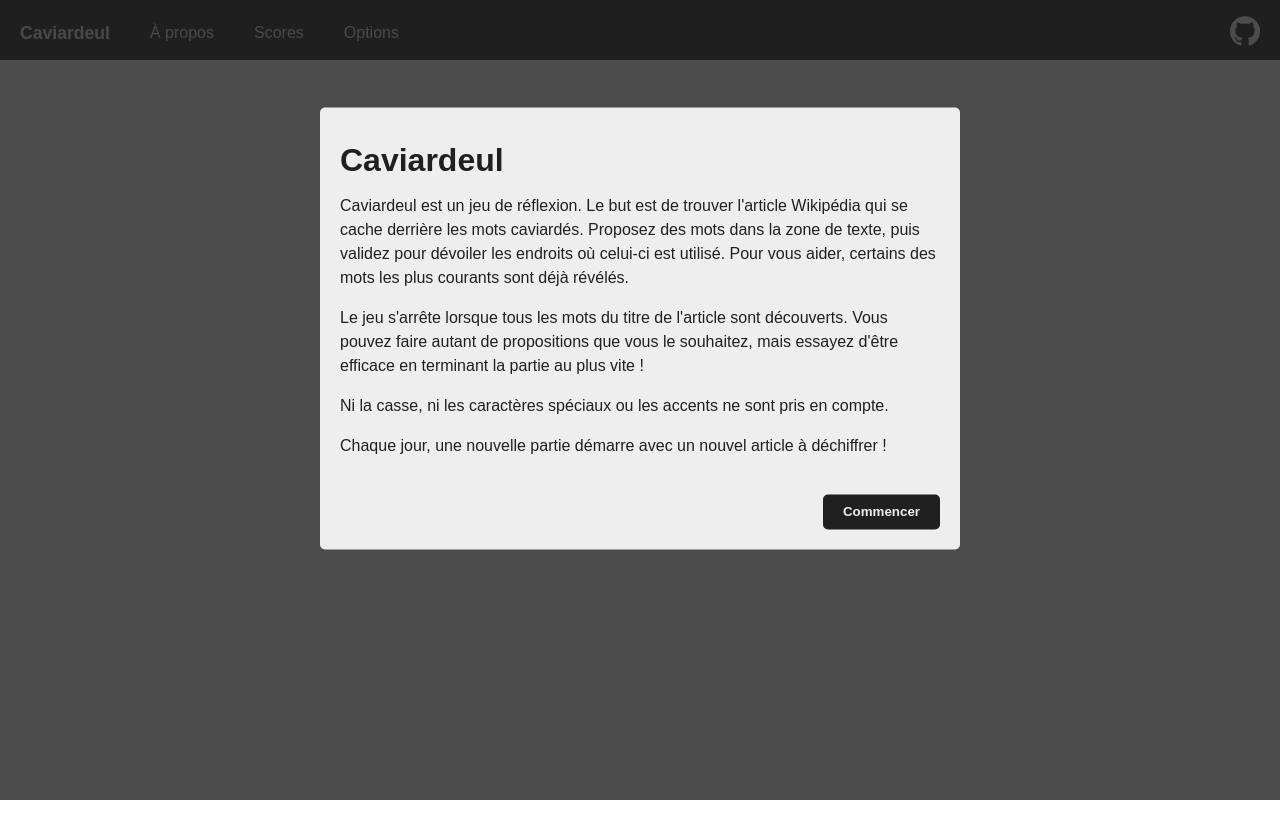
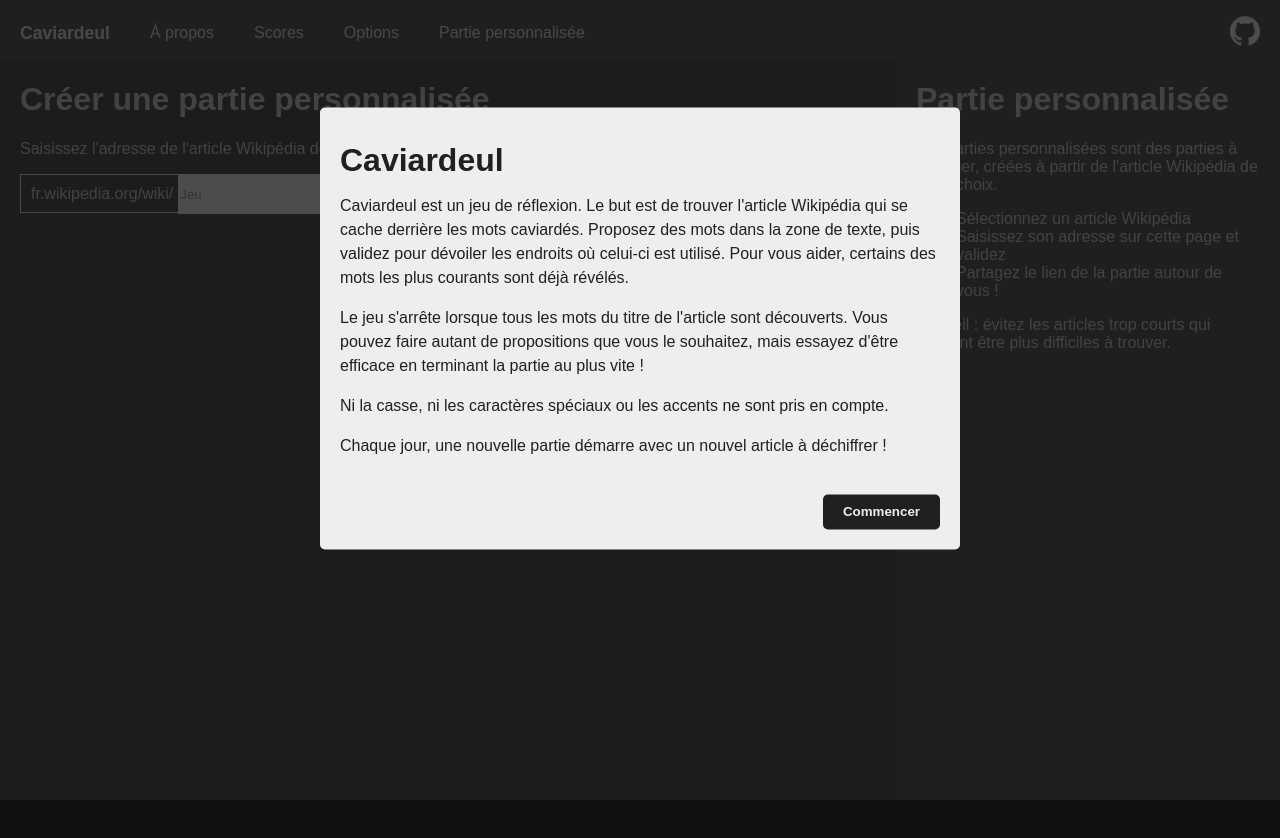
Before and after one commit to julienc91/caviardeul, a Next.js app: page /custom/nouveau in a window 1280 px wide. Before the commit this address had no page. Shown: the top 838 px of the page. After the commit the page ends 800 px from the top, so only its background shows below. Built offline with nearby package versions, Linux system fonts and the light colour scheme.

Commit message:
feat: new page to create custom games

```diff
--- a/components/navbar.tsx
+++ b/components/navbar.tsx
@@ -1,6 +1,7 @@
 import React, { useCallback, useState } from "react";
 import Image from "next/image";
 import ExternalLink from "./externalLink";
+import Link from "next/link";
 
 const Navbar: React.FC<{
   onShowInfoModal: () => void;
@@ -23,7 +24,9 @@ const Navbar: React.FC<{
         <span className="line" />
         <span className="line" />
       </button>
-      <h1>Caviardeul</h1>
+      <h1>
+        <Link href="/">Caviardeul</Link>
+      </h1>
 
       <div className={"nav-links" + (active ? " active" : "")}>
         <div className="nav-link-background" onClick={handleClick} />
@@ -36,6 +39,9 @@ const Navbar: React.FC<{
           </li>
           <li className="left" onClick={onShowSettingsModal}>
             Options
+          </li>
+          <li className="left">
+            <Link href="/custom/nouveau">Partie personnalisée</Link>
           </li>
           <li className="divider" />
           <li>
--- a/hooks/article.ts
+++ b/hooks/article.ts
@@ -1,5 +1,5 @@
-import { useQuery } from "react-query";
-import { Article } from "../types";
+import { useMutation, useQuery } from "react-query";
+import { Article, CustomGameCreation } from "../types";
 import { decode } from "../utils/encryption";
 
 export const useArticle = () => {
@@ -23,3 +23,23 @@ export const useArticle = () => {
     }
   );
 };
+
+export const useCreateCustomGame = () => {
+  return useMutation((pageName: string) => {
+    return fetch("/api/custom", {
+      method: "POST",
+      headers: {
+        "Content-Type": "application/json",
+      },
+      body: JSON.stringify({ pageName }),
+    })
+      .then((res) => res.json())
+      .then((res) => {
+        if (res.error) {
+          throw res;
+        }
+        const { title, pageId } = res;
+        return { title, pageId };
+      });
+  });
+};
--- a/pages/api/article.ts
+++ b/pages/api/article.ts
@@ -1,5 +1,5 @@
 import type { NextApiRequest, NextApiResponse } from "next";
-import { Article } from "../../types";
+import { Article, Error } from "../../types";
 import { encode } from "../../utils/encryption";
 import {
   getArticle,
@@ -7,10 +7,26 @@ import {
   getNextArticleCountdown,
 } from "../../utils/article";
 
-const handler = async (req: NextApiRequest, res: NextApiResponse<Article>) => {
+const handler = async (
+  req: NextApiRequest,
+  res: NextApiResponse<Article | Error>
+) => {
+  const { method } = req;
+  if (method !== "GET") {
+    res.setHeader("Allow", ["GET"]);
+    res.status(405).json({ error: `Method ${method} Not Allowed` });
+    return;
+  }
+
   const [pageName, puzzleId] = getCurrentArticlePageId();
   const nextArticleCountdown = getNextArticleCountdown();
-  const { article, title } = await getArticle(puzzleId, pageName);
+  const result = await getArticle(pageName);
+  if (result === null) {
+    res.status(503).json({ error: "Article not found" });
+    return;
+  }
+
+  const { article, title } = result;
   const key = Math.random().toString();
 
   res.status(200);
--- /dev/null
+++ b/pages/custom/nouveau.tsx
@@ -0,0 +1,164 @@
+import React, { FormEvent, useCallback, useState } from "react";
+import { useCreateCustomGame } from "../../hooks/article";
+import { CustomGameCreation } from "../../types";
+import Loader from "../../components/loader";
+import { BASE_URL } from "../../utils/config";
+import { copyToClipboard } from "../../utils/clipboard";
+
+const NewCustomGame: React.FC = () => {
+  const [pageName, setPageName] = useState("");
+  const [gameId, setGameId] = useState<string | null>(null);
+  const [title, setTitle] = useState("");
+  const mutation = useCreateCustomGame();
+
+  const handleChange = useCallback(
+    (event: React.ChangeEvent<HTMLInputElement>) => {
+      const newValue = event.target.value;
+      setPageName(newValue);
+    },
+    []
+  );
+
+  const handleCopyToClipboard = useCallback(async (content: string) => {
+    await copyToClipboard(content);
+  }, []);
+
+  const handlePaste = useCallback(
+    (event: React.ClipboardEvent<HTMLInputElement>) => {
+      let newValue = event.clipboardData.getData("text");
+      if (newValue) {
+        newValue = newValue.split("/").pop() || "";
+        newValue = newValue.split(/[#?]/).shift() || "";
+        newValue = decodeURI(newValue);
+      }
+      setPageName(newValue);
+      event.preventDefault();
+    },
+    []
+  );
+
+  const handleSubmissionCreated = useCallback(
+    async ({ pageId, title }: CustomGameCreation) => {
+      setGameId(pageId);
+      setTitle(title);
+      await handleCopyToClipboard(BASE_URL + "/" + pageId);
+    },
+    [handleCopyToClipboard]
+  );
+
+  const handleSubmit = useCallback(
+    (event: FormEvent) => {
+      event.preventDefault();
+      if (gameId) {
+        return;
+      }
+      mutation.mutate(pageName, {
+        onSuccess: handleSubmissionCreated,
+      });
+    },
+    [gameId, handleSubmissionCreated, mutation, pageName]
+  );
+
+  const handleReset = useCallback(() => {
+    setGameId(null);
+    setTitle("");
+    setPageName("");
+    mutation.reset();
+  }, [mutation]);
+
+  return (
+    <main id="new-custom-game">
+      <div className="left-container">
+        <h1>Créer une partie personnalisée</h1>
+
+        <form onSubmit={handleSubmit}>
+          <p>
+            Saisissez l&apos;adresse de l&apos;article Wikipédia de votre
+            choix&nbsp;:
+          </p>
+          <p>
+            <label className="url-input">
+              <span>fr.wikipedia.org/wiki/</span>
+              <input
+                type="text"
+                placeholder="Jeu"
+                readOnly={!!gameId}
+                value={pageName}
+                onChange={handleChange}
+                onPaste={handlePaste}
+                required
+              />
+            </label>
+            <input
+              type="submit"
+              disabled={!pageName.length || mutation.isLoading || !!gameId}
+              value="Créer"
+            />
+          </p>
+          {mutation.isLoading && <Loader />}
+          {mutation.isError && (
+            <p>
+              Impossibe de créer une partie personnalisée à partir de cet
+              article.
+            </p>
+          )}
+        </form>
+        {gameId && (
+          <>
+            <p>Voici le lien de votre partie personnalisée&nbsp;:</p>
+            <div className="url-copy">
+              <input
+                type="button"
+                value="Copier"
+                onClick={() => handleCopyToClipboard(BASE_URL + "/" + gameId)}
+              />
+              <input type="text" readOnly value={`${BASE_URL}/${gameId}`} />
+              <input
+                type="button"
+                value="Ouvrir"
+                onClick={() => {
+                  window?.open(`${BASE_URL}/${gameId}`, "_blank")?.focus();
+                }}
+              />
+            </div>
+            <p>Le titre à trouver est &laquo;&nbsp;{title}&nbsp;&raquo;.</p>
+            <div>
+              <input
+                type="button"
+                value="Créer une autre partie"
+                onClick={handleReset}
+              />
+            </div>
+          </>
+        )}
+      </div>
+      <div className="right-container">
+        <h1>Partie personnalisée</h1>
+
+        <p>
+          Les parties personnalisées sont des parties à partager, créées à
+          partir de l&apos;article Wikipédia de votre choix.
+        </p>
+
+        <ol>
+          <li>Sélectionnez un article Wikipédia</li>
+          <li>Saisissez son adresse sur cette page et validez</li>
+          <li>Partagez le lien de la partie autour de vous&nbsp;!</li>
+        </ol>
+
+        <p>
+          Conseil&nbsp;: évitez les articles trop courts qui peuvent être plus
+          difficiles à trouver.
+        </p>
+      </div>
+    </main>
+  );
+};
+
+export default NewCustomGame;
+
+export const getStaticProps = async () => {
+  return {
+    props: {},
+  };
+};
--- a/styles/style.scss
+++ b/styles/style.scss
@@ -306,8 +306,8 @@ nav {
   }
 }
 
-// game
-#game {
+// main
+main {
   display: flex;
   flex-flow: row wrap;
   align-items: center;
@@ -316,6 +316,7 @@ nav {
 
   .left-container {
     height: calc(100vh - #{$navbarHeight + $footerHeight});
+    padding: 0 20px;
     width: #{100% - $historyWidth};
 
     @include media-max($breakpoint) {
@@ -328,6 +329,7 @@ nav {
     background-color: $dark1;
     height: calc(100vh - #{$navbarHeight + $footerHeight});
     overflow-y: auto;
+    padding: 0 20px;
     width: $historyWidth;
 
     @include media-max($breakpoint) {
@@ -335,7 +337,10 @@ nav {
       height: 40%;
     }
   }
+}
 
+// game
+#game {
   .loader {
     align-items: center;
     display: flex;
@@ -368,7 +373,6 @@ nav {
     font-family: monospace;
     font-size: 1.3rem;
     line-height: 2rem;
-    padding: 0 20px;
     height: calc(100vh - #{$navbarHeight + $footerHeight + $guessInputHeight});
     overflow: auto;
 
@@ -430,6 +434,10 @@ nav {
         }
       }
     }
+  }
+
+  .right-container {
+    padding: 0;
   }
 
   .guess-history, .game-information {
@@ -528,6 +536,57 @@ nav {
   }
 }
 
+// new custom game
+#new-custom-game {
+  form {
+    margin-bottom: 50px;
+  }
+
+  .url-input {
+    border: 1px solid $light4;
+    padding: 10px 0 10px 10px;
+
+    input {
+      border: 0;
+      height: 40px;
+      margin: 0 0 0 5px;
+    }
+  }
+
+  .url-copy {
+    align-items: center;
+    display: flex;
+    flex-flow: row wrap;
+
+    input[type="text"] {
+      background-color: #fff;
+      border: 1px solid $light3;
+      color: $dark1;
+      height: 41px;
+      padding:  10px;
+    }
+  }
+
+  input[type="submit"], input[type="button"] {
+    background-color: $dark2;
+    border: 1px solid $light3;
+    color: $light4;
+    cursor: pointer;
+    height: 41px;
+    margin: 0;
+    padding: 0 20px;
+    transition: background-color 0.2s ease-in-out;
+
+    &:disabled {
+      background-color: $grey1;
+      cursor: not-allowed;
+    }
+    &:hover {
+      background-color: $grey1;
+    }
+  }
+}
+
 // footer
 footer {
   height: $footerHeight;
--- a/utils/article.ts
+++ b/utils/article.ts
@@ -15,19 +15,24 @@ export const getNextArticleCountdown = () => {
 };
 
 export const getArticle = async (
-  puzzleId: number,
   pageName: string
-): Promise<Article> => {
+): Promise<Omit<Article, "puzzleId"> | null> => {
   const wikipediaResponse = await fetch(
     `https://fr.wikipedia.org/w/api.php?action=parse&format=json&page=${pageName}&prop=text&formatversion=2&origin=*`
   );
+  if (wikipediaResponse.status !== 200) {
+    return null;
+  }
   const content = await wikipediaResponse.json();
+  if (content?.error) {
+    return null;
+  }
+
   const title = content.parse.title;
   const rawArticle = content.parse.text;
   const article =
     `# ${title}\n\n` + convertToMarkdown(stripArticle(rawArticle));
   return {
-    puzzleId,
     pageName,
     title,
     article,
--- /dev/null
+++ b/utils/clipboard.ts
@@ -0,0 +1,3 @@
+export const copyToClipboard = async (text: string) => {
+  await navigator.clipboard.writeText(text);
+};
```
Also changed, not shown: pages/api/custom.ts (added, +50 -0 lines), types/index.ts (+10 -0 lines).
